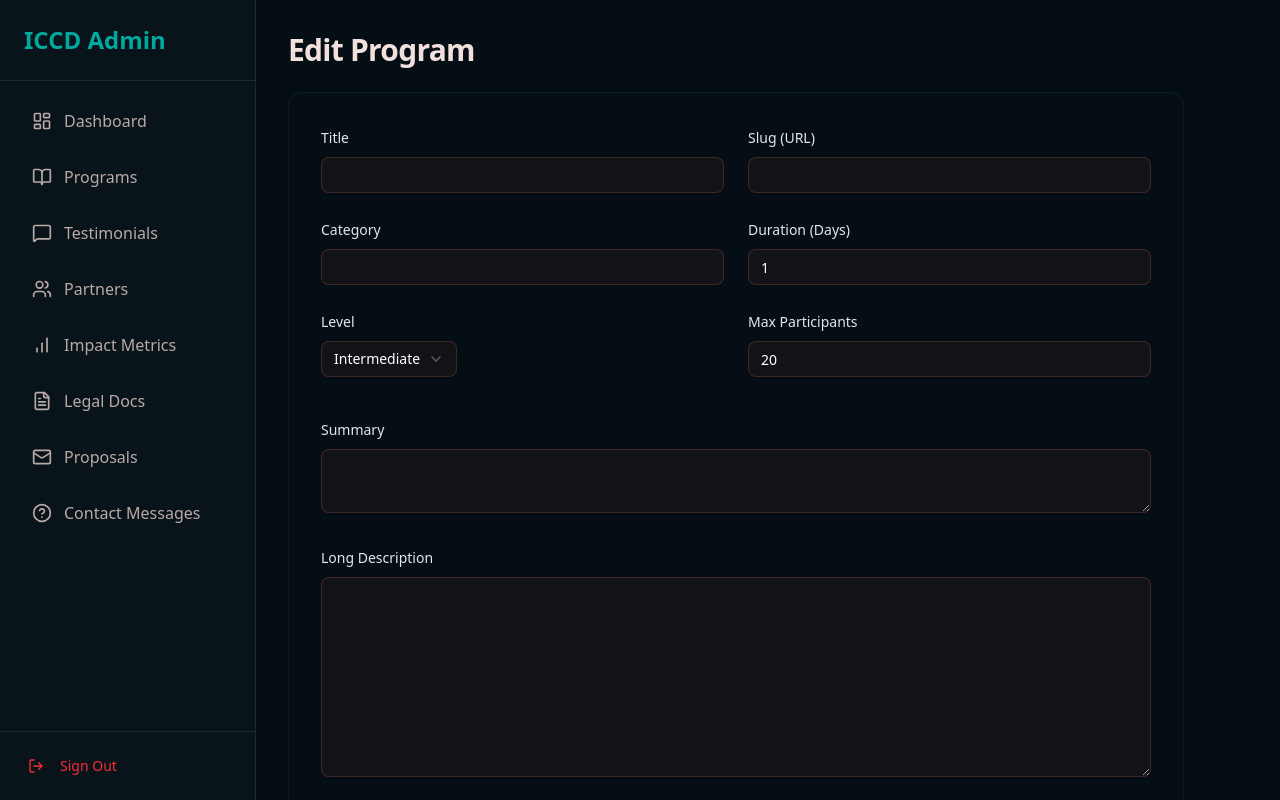
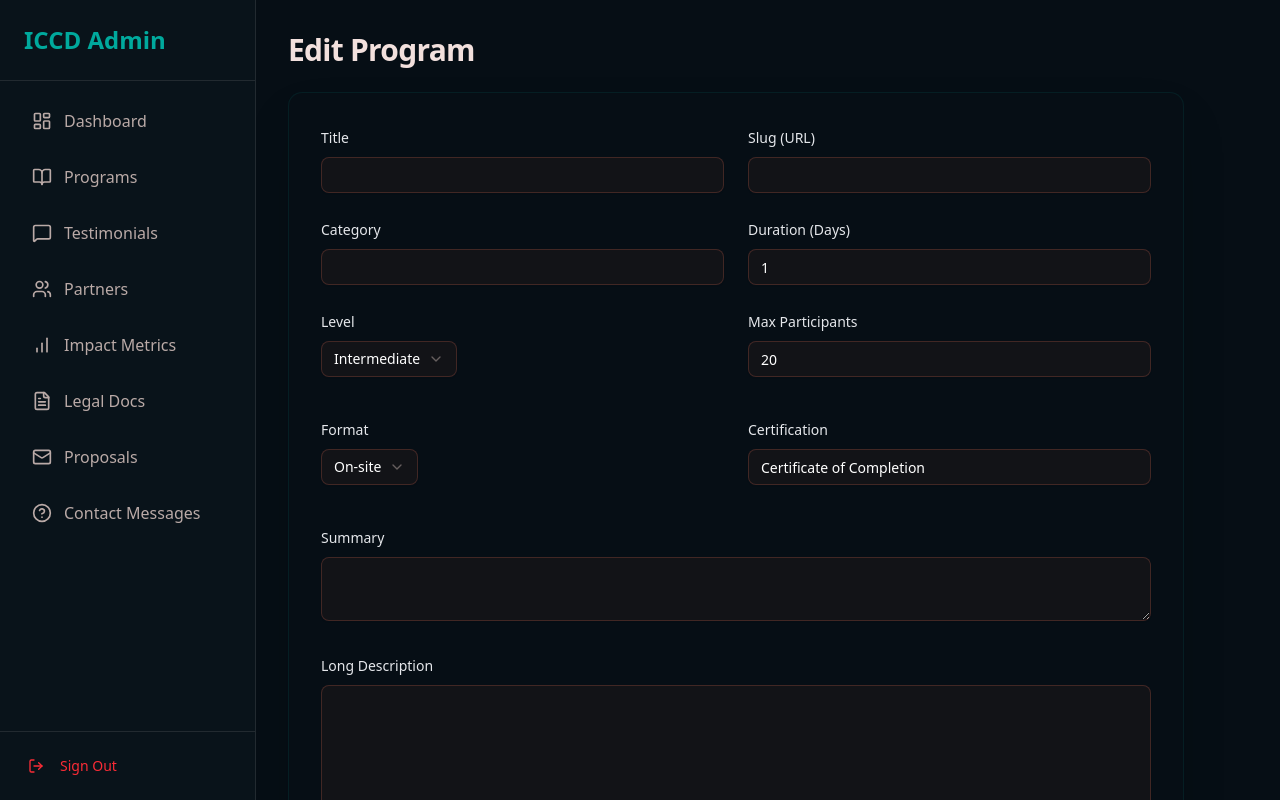
Before and after one commit to saran-adhikari/iccd, a Next.js app: page /admin/programs/1 in a window 1280 px wide. Built offline with nearby package versions, Linux system fonts and the light colour scheme; no server answers; the database is empty.

Commit message:
legal details changed along with some addition on admin programs section

```diff
--- a/src/app-components/admin/program-form.tsx
+++ b/src/app-components/admin/program-form.tsx
@@ -20,6 +20,7 @@ type ProgramData = {
     durationDays: number
     level: string
     maxParticipants: number
+    format: string
     certification: string
     audience: string[]
     instructorName: string
@@ -47,6 +48,7 @@ export function ProgramForm({ initialData }: { initialData?: ProgramData }) {
             durationDays: 1,
             level: "Intermediate",
             maxParticipants: 20,
+            format: "On-site",
             certification: "Certificate of Completion",
             audience: [""],
             instructorName: "",
@@ -143,6 +145,26 @@ export function ProgramForm({ initialData }: { initialData?: ProgramData }) {
                 </div>
             </div>
 
+            <div className="grid gap-6 md:grid-cols-2">
+                <div className="space-y-2">
+                    <Label className="text-gray-200">Format</Label>
+                    <Select value={formData.format} onValueChange={(val) => handleChange("format", val)}>
+                        <SelectTrigger className="bg-secondary/5 border-secondary/20 text-white focus:ring-primary/50 mt-2">
+                            <SelectValue placeholder="Select Format" />
+                        </SelectTrigger>
+                        <SelectContent className="bg-slate-900 border-secondary/20 text-white">
+                            <SelectItem value="On-site" className="focus:bg-secondary/20 focus:text-white">On-site</SelectItem>
+                            <SelectItem value="Online" className="focus:bg-secondary/20 focus:text-white">Online</SelectItem>
+                            <SelectItem value="Blended" className="focus:bg-secondary/20 focus:text-white">Blended</SelectItem>
+                        </SelectContent>
+                    </Select>
+                </div>
+                <div className="space-y-2">
+                    <Label className="text-gray-200">Certification</Label>
+                    <Input className="bg-secondary/5 border-secondary/20 text-white placeholder:text-gray-500 focus-visible:ring-primary/50 mt-2" value={formData.certification} onChange={(e) => handleChange("certification", e.target.value)} required />
+                </div>
+            </div>
+
             <div className="space-y-2">
                 <Label className="text-gray-200">Summary</Label>
                 <Textarea className="bg-secondary/5 border-secondary/20 text-white placeholder:text-gray-500 focus-visible:ring-primary/50 mt-2" value={formData.summary} onChange={(e) => handleChange("summary", e.target.value)} required />
--- a/src/app-components/program-detail-hero.tsx
+++ b/src/app-components/program-detail-hero.tsx
@@ -10,6 +10,7 @@ interface ProgramDetailHeroProps {
     category: string
     duration: string
     format: string
+    certification?: string
     maxParticipants: number
     level: string
     price: string
@@ -88,7 +89,7 @@ export function ProgramDetailHero({ program }: ProgramDetailHeroProps) {
                 </div>
                 <div>
                   <div className="text-sm font-medium text-muted-foreground mb-0.5">Certification</div>
-                  <div className="font-semibold text-foreground">Included</div>
+                  <div className="font-semibold text-foreground">{program.certification || "Included"}</div>
                 </div>
               </div>
             </div>
--- a/src/app/legal/page.tsx
+++ b/src/app/legal/page.tsx
@@ -48,11 +48,11 @@ export default async function LegalListPage() {
                     </div>
                     <ArrowRight className="w-5 h-5 text-muted-foreground group-hover:text-secondary transition-colors" />
                   </div>
+                  <h1 className="text-xl text-muted-foreground mb-1 truncate font-mono group-hover:text-secondary transition-colors">
+                    {doc.fileUrl.split('/').pop().replace(/\.[^/.]+$/, "")}
+                  </h1>
+                  <p className="text-md font-semibold mb-2 transition-colors">{doc.title}</p>
 
-                  <h2 className="text-xl font-semibold mb-2 group-hover:text-secondary transition-colors">{doc.title}</h2>
-                   <p className="text-xs text-muted-foreground mb-1 truncate font-mono ">
-                    {doc.fileUrl.split('/').pop()}
-                  </p>
                 </CardContent>
               </Card>
             </Link>
--- a/src/app/programs/[slug]/page.tsx
+++ b/src/app/programs/[slug]/page.tsx
@@ -35,6 +35,7 @@ interface ProgramView {
   category?: string
   duration?: string
   format?: string
+  certification?: string
   maxParticipants?: number
   level?: string
   price?: string
@@ -53,7 +54,8 @@ function toProgramView(program: Program): ProgramView {
     description: program.summary,
     category: program.category,
     duration: program.durationDays ? `${program.durationDays} Days` : undefined,
-    format: "In-person / Virtual",
+    format: (program as any).format,
+    certification: program.certification,
     maxParticipants: program.maxParticipants,
     level: program.level,
     price: "Request a quote",
@@ -92,6 +94,7 @@ export default async function ProgramDetailPage({
           category: program.category ?? "",
           duration: program.duration ?? "",
           format: program.format ?? "",
+          certification: program.certification ?? "",
           maxParticipants: program.maxParticipants ?? 0,
           level: program.level ?? "",
           price: program.price ?? "",
```
Also changed, not shown: 1 other file (tests, documents, lock files or other folders).
